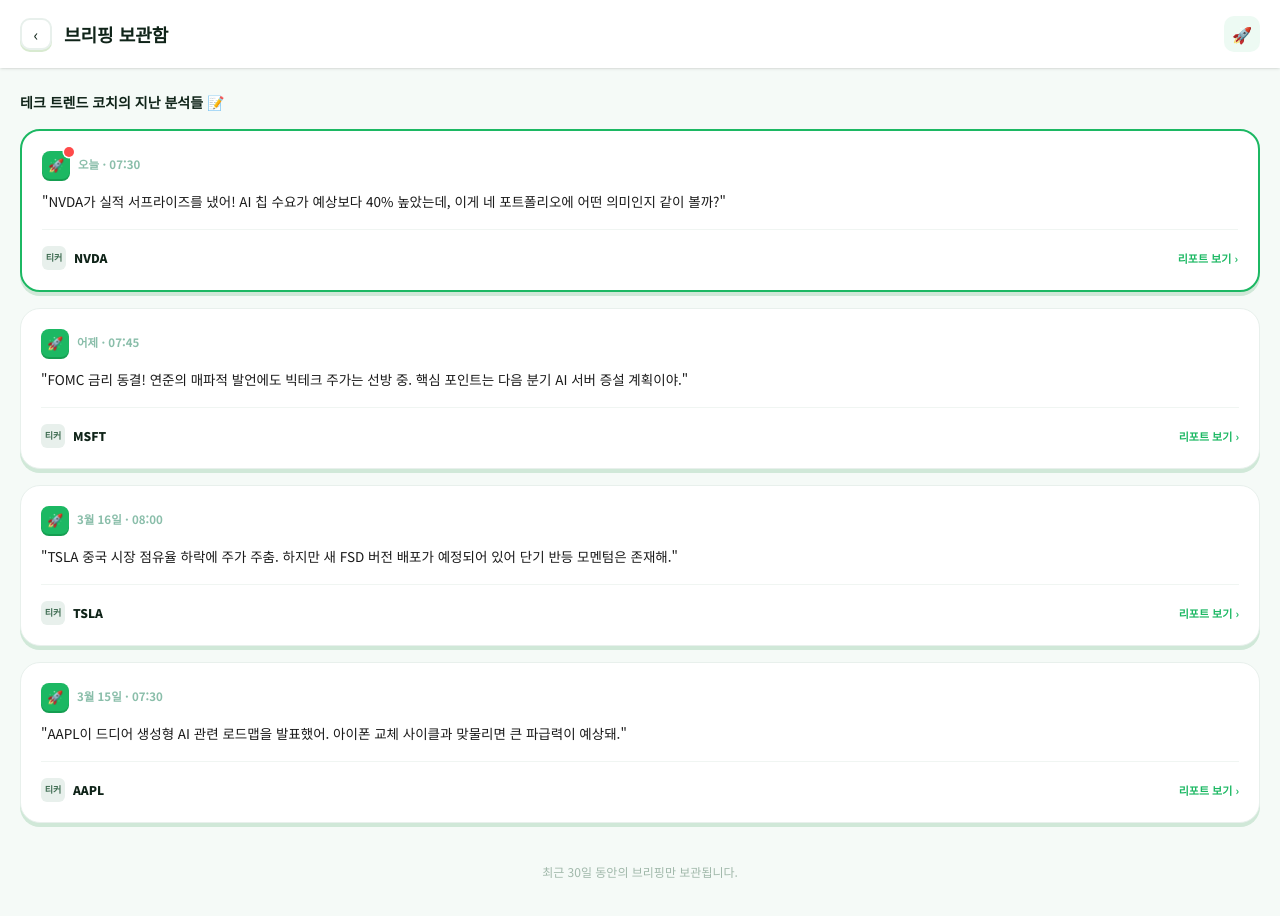
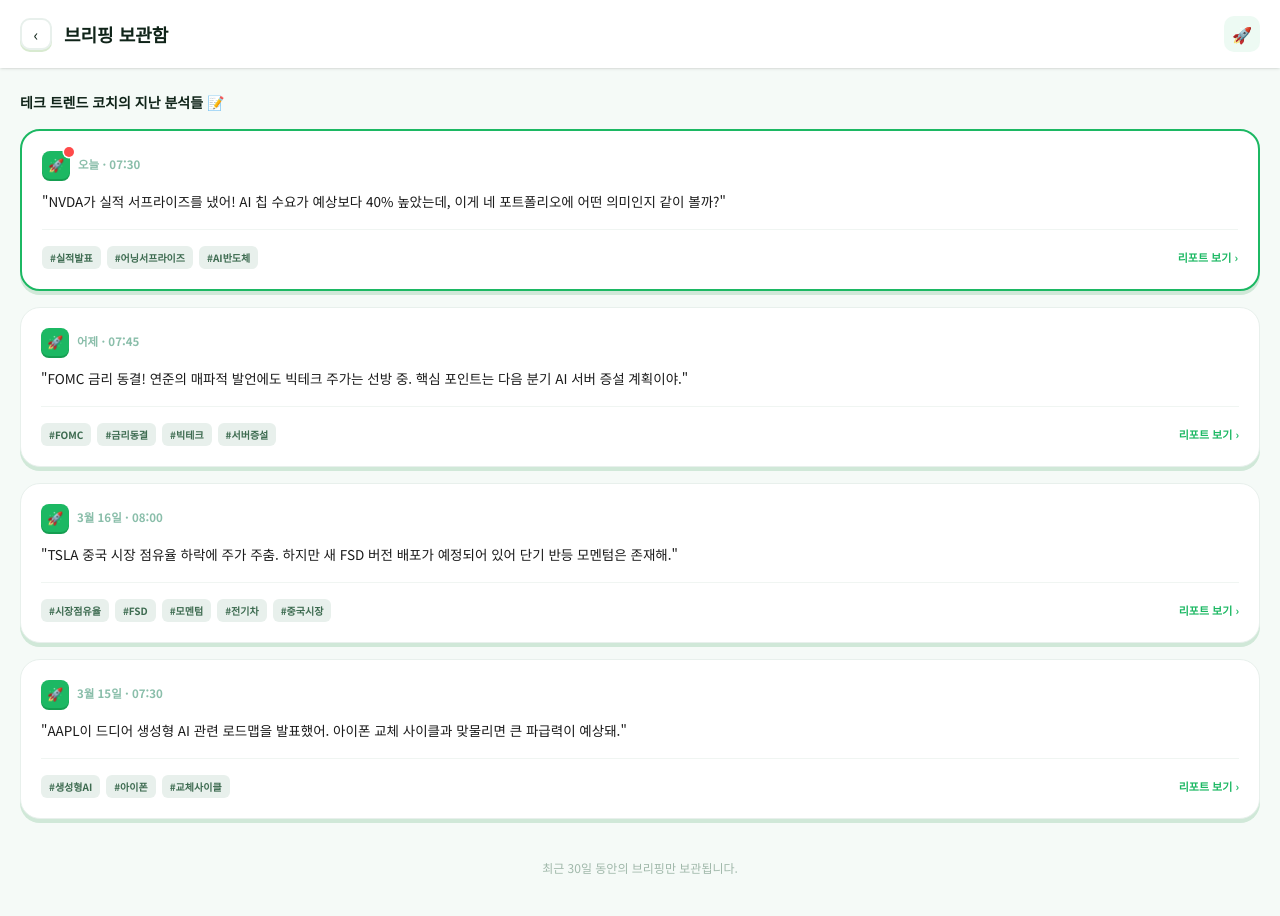
Before and after one commit to StockyAgent/stocky-frontend, a Next.js app: page /v2/briefings in a window 1280 px wide. Shown: the top 916 px of the page. Built offline with nearby package versions, Linux system fonts and the light colour scheme.

Commit message:
브리핑 컴포넌트에 티커 삭제, 태그 추가

```diff
--- a/src/app/v2/briefings/page.tsx
+++ b/src/app/v2/briefings/page.tsx
@@ -12,6 +12,7 @@
       content: "NVDA가 실적 서프라이즈를 냈어! AI 칩 수요가 예상보다 40% 높았는데, 이게 네 포트폴리오에 어떤 의미인지 같이 볼까?",
       isNew: true,
       ticker: "NVDA",
+      tags: ["#실적발표", "#어닝서프라이즈", "#AI반도체"],
     },
     {
       id: 2,
@@ -19,6 +20,7 @@
       content: "FOMC 금리 동결! 연준의 매파적 발언에도 빅테크 주가는 선방 중. 핵심 포인트는 다음 분기 AI 서버 증설 계획이야.",
       isNew: false,
       ticker: "MSFT",
+      tags: ["#FOMC", "#금리동결", "#빅테크", "#서버증설"],
     },
     {
       id: 3,
@@ -26,6 +28,7 @@
       content: "TSLA 중국 시장 점유율 하락에 주가 주춤. 하지만 새 FSD 버전 배포가 예정되어 있어 단기 반등 모멘텀은 존재해.",
       isNew: false,
       ticker: "TSLA",
+      tags: ["#시장점유율", "#FSD", "#모멘텀", "#전기차", "#중국시장"],
     },
     {
       id: 4,
@@ -33,6 +36,7 @@
       content: "AAPL이 드디어 생성형 AI 관련 로드맵을 발표했어. 아이폰 교체 사이클과 맞물리면 큰 파급력이 예상돼.",
       isNew: false,
       ticker: "AAPL",
+      tags: ["#생성형AI", "#아이폰", "#교체사이클"],
     },
   ];
 
@@ -84,13 +88,14 @@
             </p>
 
             <div className="flex items-center justify-between border-t border-[#f0f5f2] pt-4">
-              <div className="flex items-center gap-2">
-                <span className="flex size-6 items-center justify-center rounded-[6px] bg-[#e8f0ec] text-[9px] font-black text-[#3d6b50]">
-                  티커
-                </span>
-                <span className="text-[12px] font-black text-[#0f2318]">{b.ticker}</span>
+              <div className="flex items-center gap-1.5 flex-wrap flex-1 mr-4">
+                {b.tags.map((tag, idx) => (
+                  <span key={idx} className="rounded-[6px] bg-[#e8f0ec] px-2 py-1 text-[10px] font-bold text-[#3d6b50]">
+                    {tag}
+                  </span>
+                ))}
               </div>
-              <span className="text-[11px] font-bold text-[#1cb863]">리포트 보기 ›</span>
+              <span className="shrink-0 text-[11px] font-bold text-[#1cb863]">리포트 보기 ›</span>
             </div>
           </div>
         ))}
```
